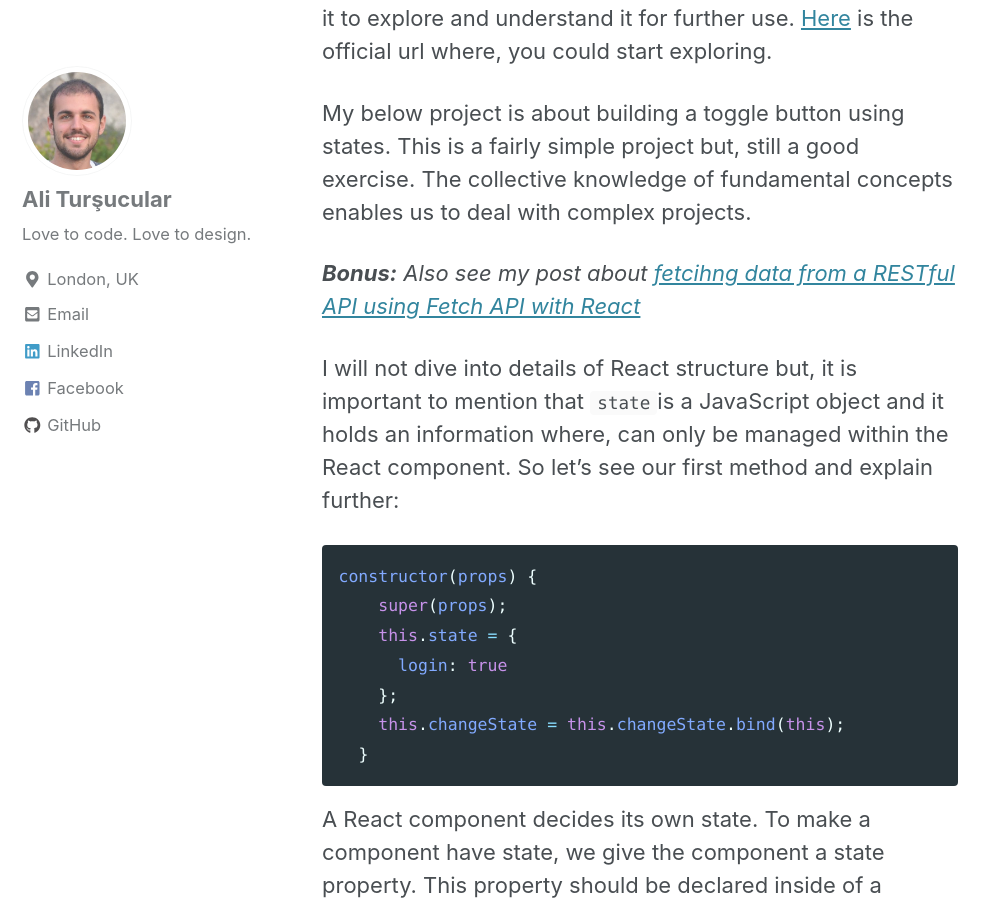
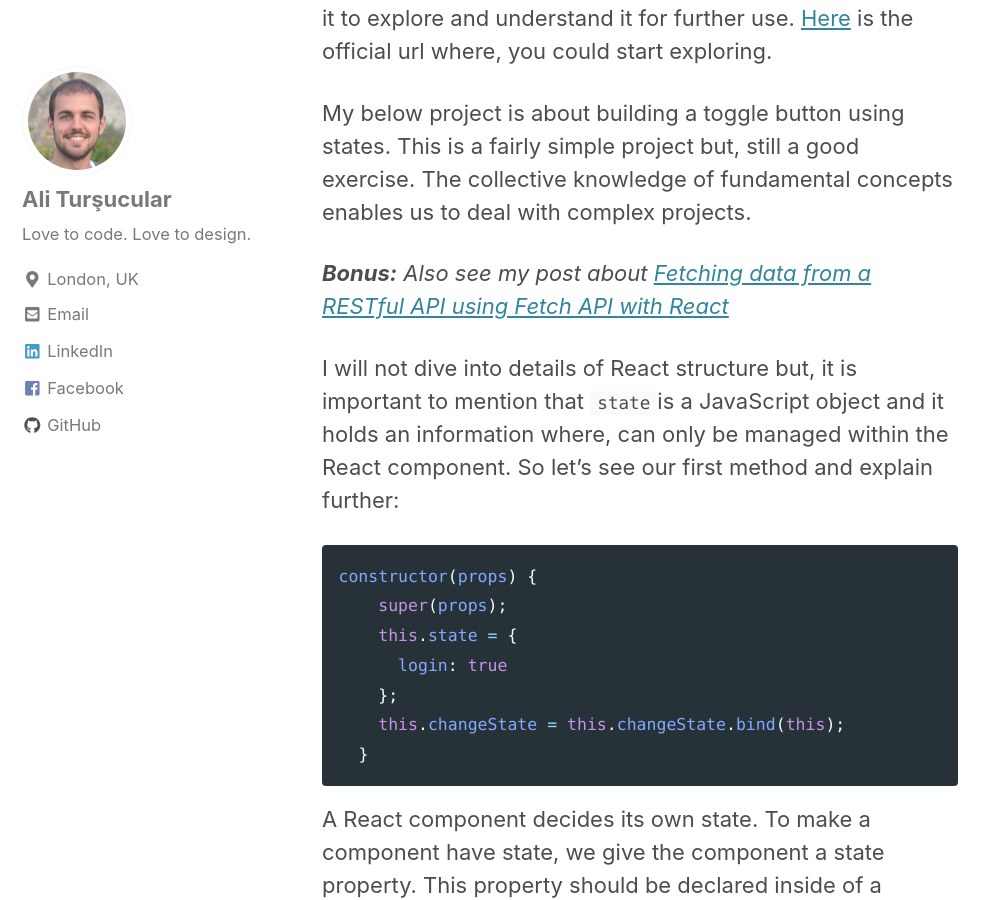
Before and after one commit to alitursucular/alitursucular.github.io, a Jekyll site: the page built from _posts/2019-04-18-reactjs-login-log-out-toggle-button-using-states.md, in a window 1280 px wide and 900 px high, scrolled down 629 px. Shown: the whole window, without its empty margins (0-998 px from the left). Built offline with Jekyll 4.4.1, drawn with Linux system fonts in a browser that asks for light colours; cached includes are drawn as plain includes; some of the changed text lies outside the part shown.

Commit message:
Typo fix

```diff
--- a/_posts/2019-04-18-reactjs-login-log-out-toggle-button-using-states.md
+++ b/_posts/2019-04-18-reactjs-login-log-out-toggle-button-using-states.md
@@ -9,7 +9,7 @@ React is a modern way of dealing with the view layer by creating reusable UI com
 
 My below project is about building a toggle button using states. This is a fairly simple project but, still a good exercise. The collective knowledge of fundamental concepts enables us to deal with complex projects.
 
-**_Bonus:_** _Also see my post about [fetcihng data from a RESTful API using Fetch API with React](fetching-api-data-with-reactjs.html)_
+**_Bonus:_** _Also see my post about [Fetching data from a RESTful API using Fetch API with React](fetching-api-data-with-reactjs.html)_
 
 I will not dive into details of React structure but, it is important to mention that `state`is a JavaScript object and it holds an information where, can only be managed within the React component. So let's see our first method and explain further:
 
@@ -56,7 +56,7 @@ render() {
 
 Our user triggers this click event by clicking on a `<button></button>` where, the event is being listened for by the _onClick attribute_. When this event occurs, it calls the event handler function which, is `this.toggleMood`. Inside of the body of the event handler, this.setState() is called and the component’s state is changed.
 
-**_Bonus:_** _Also see my post about [fetcihng data from a RESTful API using Fetch API with React](fetching-api-data-with-reactjs.html)_
+**_Bonus:_** _Also see my post about [Fetching data from a RESTful API using Fetch API with React](fetching-api-data-with-reactjs.html)_
 
 Thanks for reading! Please feel free to contact and share your thoughts.
 
```
